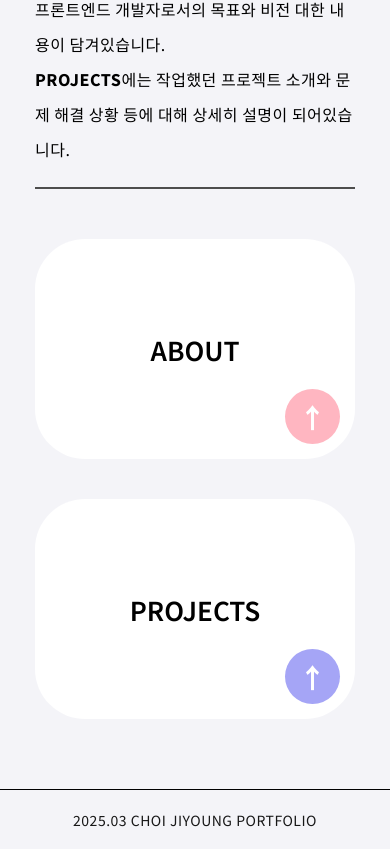
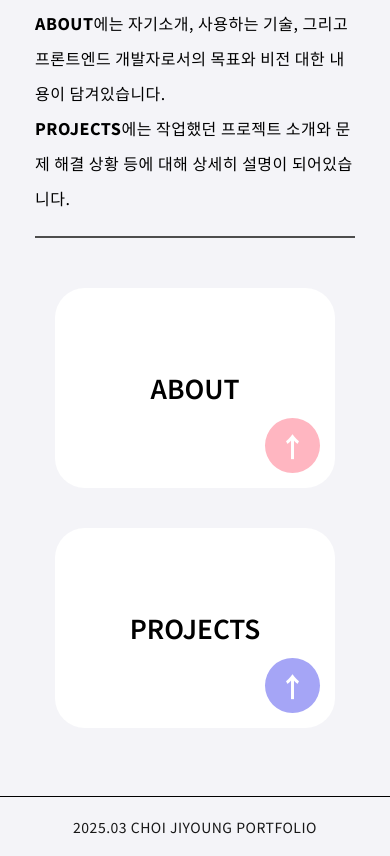
Before and after one commit to jizero1/react-portfolio3, a React (Create React App) app: page / in a window 390 px wide. Shown: the part 948-1804 px from the top of the page. Built offline with nearby package versions, Linux system fonts and the light colour scheme; a web font is replaced by a local one.

Commit message:
Home.js 내부에 About, Project 박스 크기를 조정함. 반응형에서도 스크롤이 생기지 않도록

```diff
--- a/src/pages/Home/Home.css
+++ b/src/pages/Home/Home.css
@@ -66,12 +66,27 @@
 }
 
 /* ----------- ABOUT과 PROJECT 박스 --------- */
+.home-info-navigation {
+    width: 100%;
+    flex-direction: row;
+    /* height: 45vh; */
+    /* background-color: blue; */
+    /* background-color: blue; */
+
+}
 .common-info-box {
-    width: 500px;
-    height: 300px;
+    /* width: 450px;
+    height: 270px; */
+    /* width: 35vw;
+    min-width: 300px;
+    max-width: 700px; */
+    width: clamp(280px, 40vw, 600px);
+    /* height: clamp(100px, 35vh, 400px); */
+    height: 270px;
+    /* height: 300px; */
     background-color: white;
     margin: 20px;
-    border-radius: 50px;
+    border-radius: 30px;
     cursor: pointer;
     flex-direction: column;
     position: relative;
@@ -81,13 +96,13 @@
 
 .common-info-box::before {
     content: "\2191";
-    font-size: 40px;
+    font-size: 30px;
     display: flex;
     justify-content: center;
     align-items: center;
     font-weight: 800;
-    width: 70px;
-    height: 70px;
+    width: 65px;
+    height: 65px;
     border-radius: 50px;
     position: absolute;
     z-index: 1;
@@ -116,7 +131,7 @@
 }
 
 .common-info-box:hover {
-    box-shadow: -1px -1px 20px 0.5px rgb(0, 0, 0, 0.2);
+    box-shadow: -1px -1px 5px 0.5px rgb(0, 0, 0, 0.2);
 }
 
 .common-info-box:hover .common-info-box-text {
@@ -169,14 +184,20 @@
 
 .home-info-container {
     width: 100%;
-    height: 100%;
+    height: 100vh;
+    /* height: 1000px; */
+    display: flex;
+    justify-content: center;
+    align-items: center;
     flex-direction: column;
 }
 
 .home-info-header {
     width: 100%;
+    /* height: 300px; */
     padding-left: 80px;
-    margin-bottom: 70px;
+    margin-bottom: 5%;
+    /* background-color: pink; */
 }
 
 .home-info-header-line {
@@ -192,44 +213,21 @@
 
 }
 
-.home-info-navigation {
-    width: 100%;
-    height: 100%;
-    flex-direction: row;
-    margin-bottom: 50px;
-}
-
 
 /* 화면 너비가 768px이하일때 적용되는 반응형 스타일 */
 @media screen and (max-width: 768px) {
 
-    /* 홈 동그라미 박스  */
-    .home-circle-box {
-        width: 220px;
-        height: 220px;
-        font-size: 80px;
+    .home-info-container {
+        height: 900px;
     }
-
-    /* 홈화면 메인 텍스트  */
-    .home-text {
-        width: 300px;
-        font-size: 35px;
-        text-align: center;
-    }
-
-    /* 홈화면 스크롤 아이콘  */
-    .home-scrollIcon {
-        font-size: 30px;
-    }
-
     /* about projects 박스 부분  */
     .home-info-navigation {
         flex-direction: column;
     }
 
     .common-info-box {
-        width: 320px;
-        height: 220px;
+        /* width: 320px; */
+        height: 200px;
     }
 
     .common-info-box::before {
--- a/src/pages/Home/Home.js
+++ b/src/pages/Home/Home.js
@@ -28,7 +28,7 @@ const HomeText = () => {
 }
 const HomeInfo = () => {
     return (
-        <div className="home-info-container common-flex">
+        <div className="home-info-container">
             <div className="home-info-header">
                 <p className="home-info-title">OVERVIEW</p>
                 <p className="common-info-text"><span className="common-info-spanText">ABOUT</span>에는 자기소개, 사용하는 기술, 그리고 프론트엔드 개발자로서의 목표와 비전 대한 내용이 담겨있습니다.</p>
```
